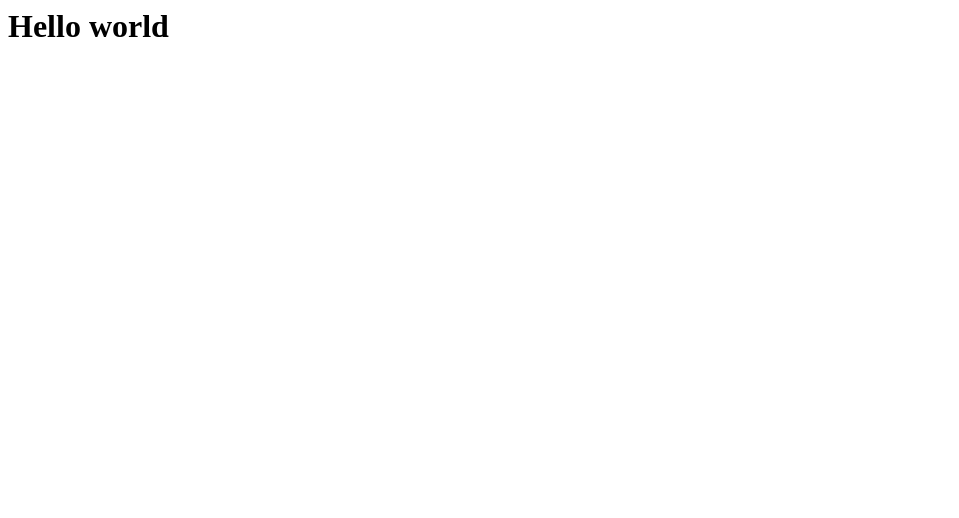
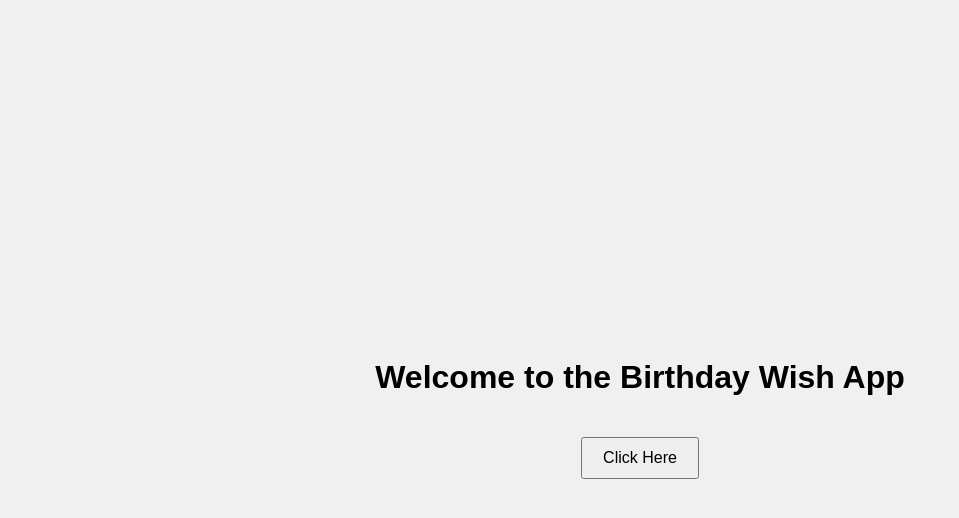
Before and after one commit to Furrylathe/Example, a plain HTML site: page index.html in a window 1280 px wide. Shown: the whole page, without its empty margins (0-959 px from the left). Drawn offline with Linux system fonts and the light colour scheme.

Commit message:
Update index.html

```diff
--- a/index.html
+++ b/index.html
@@ -1 +1,47 @@
-<h1>Hello world</h1>
+<!DOCTYPE html>
+<html lang="en">
+<head>
+    <meta charset="UTF-8">
+    <meta name="viewport" content="width=device-width, initial-scale=1.0">
+    <title>Birthday Wish</title>
+    <style>
+        body {
+            font-family: Arial, sans-serif;
+            display: flex;
+            justify-content: center;
+            align-items: center;
+            height: 100vh;
+            flex-direction: column;
+            background-color: #f0f0f0;
+        }
+        button {
+            padding: 10px 20px;
+            margin-top: 20px;
+            font-size: 16px;
+        }
+    </style>
+    <script>
+        function sendWish() {
+            fetch('http://localhost:5000/wish', {
+                method: 'POST',
+                headers: {
+                    'Content-Type': 'application/json'
+                }
+            })
+            .then(response => response.json())
+            .then(data => {
+                if (data.status === 'success') {
+                    alert('Birthday wish delivered!');
+                } else {
+                    alert('Failed to deliver the wish.');
+                }
+            })
+            .catch(error => console.error('Error:', error));
+        }
+    </script>
+</head>
+<body>
+    <h1>Welcome to the Birthday Wish App</h1>
+    <button onclick="sendWish()">Click Here</button>
+</body>
+</html>
```
